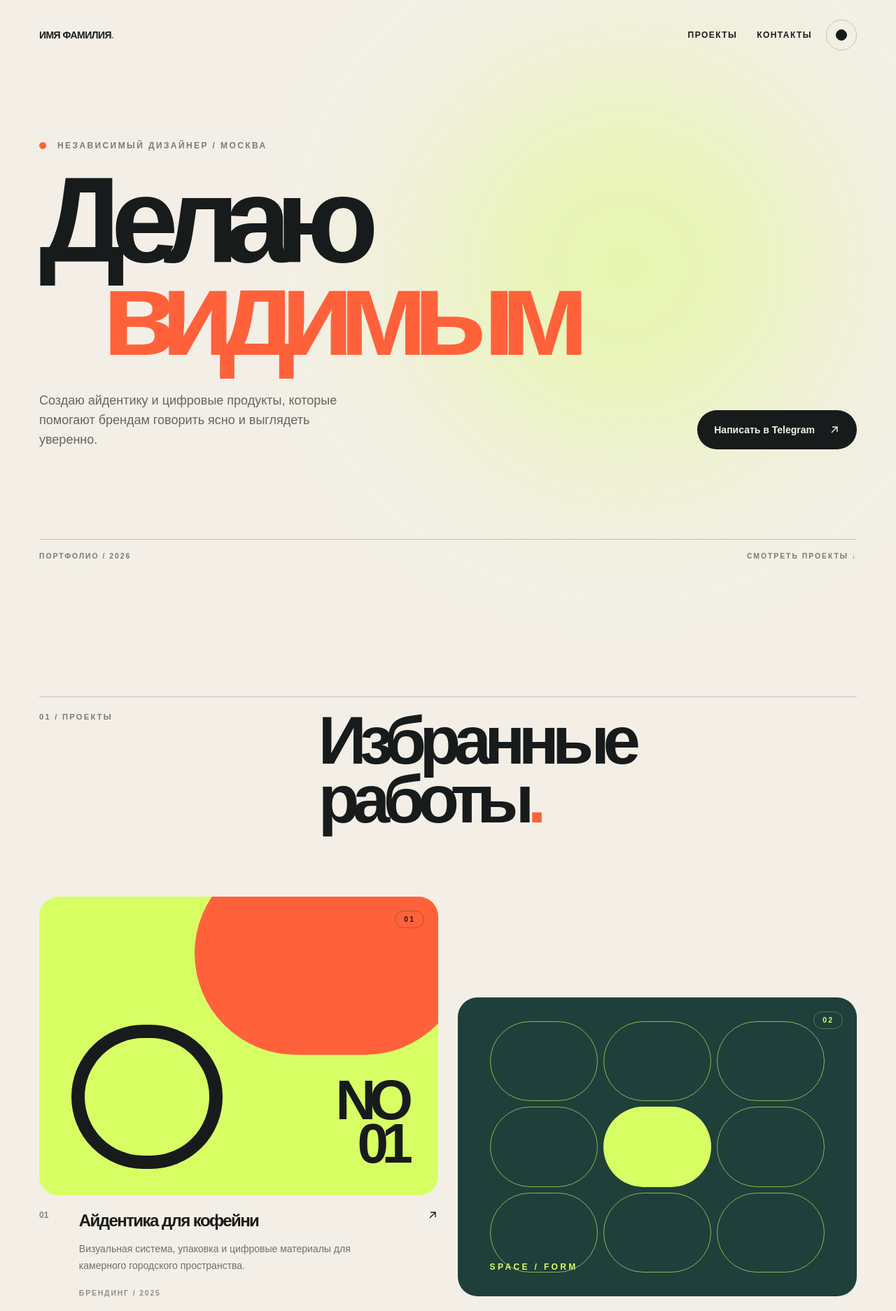
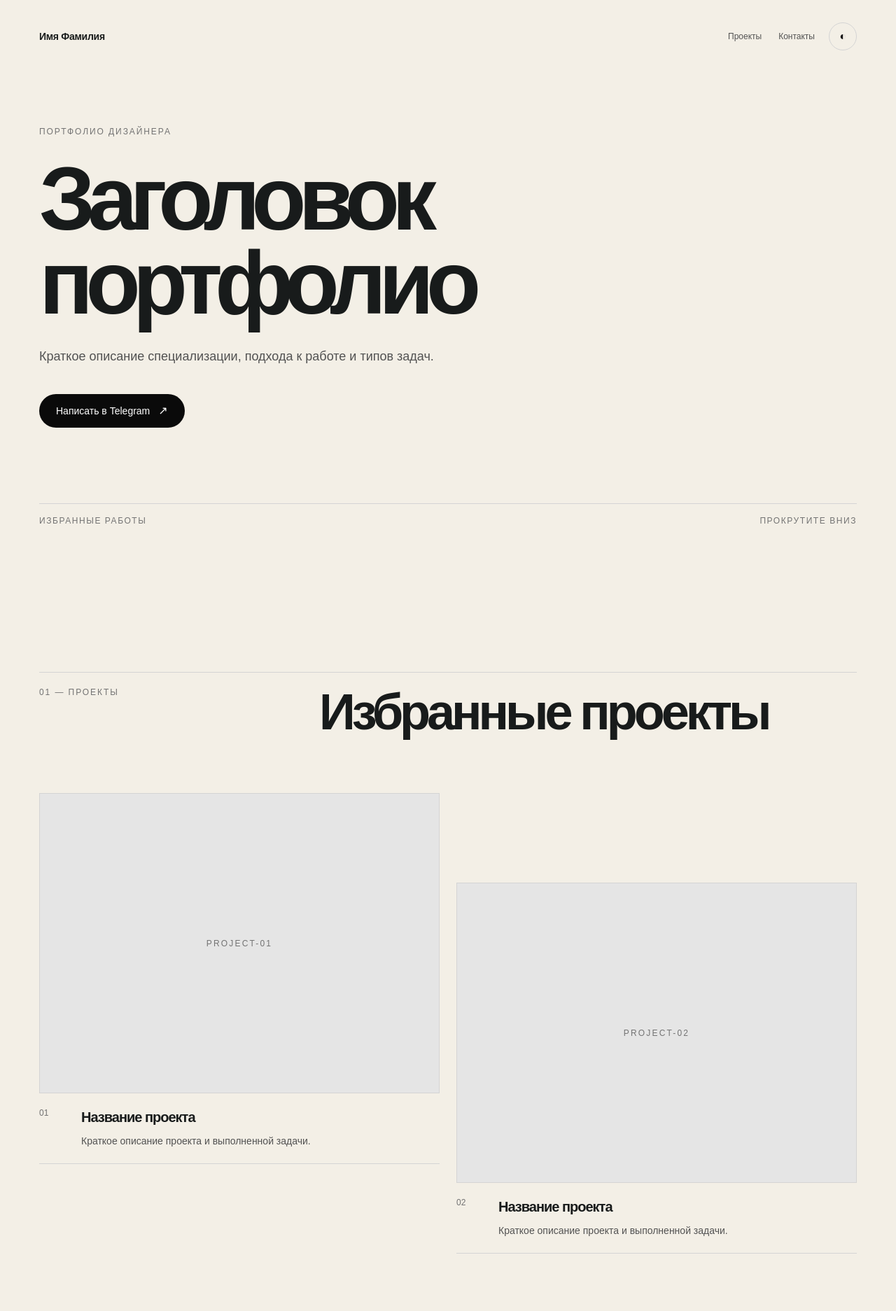
Before and after one commit to solomonovskolopendrov-tech/portfolio, a Next.js app: page / in a window 1280 px wide. Shown: the top 1873 px of the page at 70% size. Built offline with nearby package versions, Linux system fonts and the light colour scheme.

Commit message:
Revert "Redesign portfolio sections"
This reverts commit a1af926be83ea0675afd8db5efab6cbdda19c79d.

```diff
--- a/components/portfolio.tsx
+++ b/components/portfolio.tsx
@@ -8,62 +8,35 @@ const projects = [
   {
     id: "project-01",
     number: "01",
-    title: "Айдентика для кофейни",
-    description:
-      "Визуальная система, упаковка и цифровые материалы для камерного городского пространства.",
-    category: "Брендинг",
-    year: "2025",
-    preview: "preview-sun",
+    title: "Название проекта",
+    description: "Краткое описание проекта и выполненной задачи.",
   },
   {
     id: "project-02",
     number: "02",
-    title: "Сайт архитектурного бюро",
-    description:
-      "Спокойный цифровой каталог проектов с ясной типографикой и вниманием к деталям.",
-    category: "Веб-дизайн",
-    year: "2025",
-    preview: "preview-grid",
+    title: "Название проекта",
+    description: "Краткое описание проекта и выполненной задачи.",
   },
   {
     id: "project-03",
     number: "03",
-    title: "Культурный фестиваль",
-    description:
-      "Гибкая графическая система для афиш, навигации и коммуникаций в социальных сетях.",
-    category: "Арт-дирекшн",
-    year: "2024",
-    preview: "preview-type",
+    title: "Название проекта",
+    description: "Краткое описание проекта и выполненной задачи.",
   },
 ];
 
-function ArrowIcon() {
-  return (
-    <svg
-      aria-hidden="true"
-      className="h-4 w-4 transition-transform duration-300 group-hover:translate-x-1 group-hover:-translate-y-1"
-      fill="none"
-      viewBox="0 0 16 16"
-    >
-      <path d="M4 12 12 4M5 4h7v7" stroke="currentColor" strokeWidth="1.4" />
-    </svg>
-  );
-}
-
-function TelegramLink({ inverted = false }: { inverted?: boolean }) {
+function TelegramLink({ className = "" }: { className?: string }) {
   return (
     <a
-      className={`group inline-flex min-h-14 items-center gap-5 rounded-full px-6 text-sm font-semibold transition-all duration-300 ${
-        inverted
-          ? "bg-[#f3efe6] text-[#181b1b] hover:bg-[#d7ff64]"
-          : "bg-[#181b1b] text-[#f3efe6] hover:bg-[#d7ff64] hover:text-[#181b1b] dark:bg-[#f3efe6] dark:text-[#181b1b] dark:hover:bg-[#d7ff64]"
-      }`}
+      className={`inline-flex min-h-12 items-center justify-center rounded-full bg-neutral-950 px-6 py-3 text-sm font-medium text-white outline-offset-4 dark:bg-neutral-100 dark:text-neutral-950 ${className}`}
       href={TELEGRAM_URL}
       target="_blank"
       rel="noreferrer"
     >
       Написать в Telegram
-      <ArrowIcon />
+      <span className="ml-3 text-base" aria-hidden="true">
+        ↗
+      </span>
     </a>
   );
 }
@@ -79,70 +52,13 @@ function ThemeToggle({
 
   return (
     <button
-      className="group flex h-11 w-11 items-center justify-center rounded-full border border-[#181b1b]/20 transition-colors hover:border-[#181b1b] dark:border-[#f3efe6]/25 dark:hover:border-[#f3efe6]"
+      className="flex h-10 w-10 items-center justify-center rounded-full border border-neutral-300 text-neutral-900 dark:border-neutral-700 dark:text-neutral-100"
       type="button"
       onClick={onToggle}
       aria-label={isDark ? "Включить светлую тему" : "Включить темную тему"}
     >
-      <span
-        className={`block h-4 w-4 rounded-full border border-current transition-all duration-300 ${
-          isDark ? "bg-[#d7ff64]" : "bg-[#181b1b] group-hover:bg-[#d7ff64]"
-        }`}
-        aria-hidden="true"
-      />
+      <span aria-hidden="true">{isDark ? "☼" : "◐"}</span>
     </button>
-  );
-}
-
-function ProjectPreview({ project }: { project: (typeof projects)[number] }) {
-  return (
-    <div
-      className={`project-preview ${project.preview} relative aspect-[4/3] overflow-hidden rounded-[1.75rem]`}
-    >
-      {project.preview === "preview-sun" && (
-        <>
-          <div className="absolute -right-[7%] -top-[15%] h-[68%] w-[68%] rounded-full bg-[#ff623b]" />
-          <div className="absolute bottom-[9%] left-[8%] h-[48%] w-[38%] rounded-full border-[1.2rem] border-[#181b1b]" />
-          <p className="absolute bottom-[10%] right-[8%] text-right text-[clamp(2.5rem,7vw,5rem)] font-black leading-[0.78] tracking-[-0.12em] text-[#181b1b]">
-            NO
-            <br />
-            01
-          </p>
-        </>
-      )}
-      {project.preview === "preview-grid" && (
-        <>
-          <div className="absolute inset-[8%] grid grid-cols-3 gap-2">
-            {Array.from({ length: 9 }).map((_, index) => (
-              <div
-                className={`rounded-full border border-[#d7ff64]/60 ${
-                  index === 4 ? "bg-[#d7ff64]" : ""
-                }`}
-                key={index}
-              />
-            ))}
-          </div>
-          <p className="absolute bottom-[8%] left-[8%] text-xs font-bold uppercase tracking-[0.28em] text-[#d7ff64]">
-            Space / Form
-          </p>
-        </>
-      )}
-      {project.preview === "preview-type" && (
-        <>
-          <p className="absolute -left-[3%] top-[1%] text-[clamp(7rem,19vw,16rem)] font-black leading-none tracking-[-0.18em] text-[#181b1b]">
-            A
-          </p>
-          <p className="absolute bottom-[8%] right-[7%] max-w-[9rem] text-right text-xs font-bold uppercase leading-5 tracking-[0.22em] text-[#181b1b]">
-            Culture
-            <br />
-            in motion
-          </p>
-        </>
-      )}
-      <span className="absolute right-5 top-5 rounded-full border border-current/30 px-3 py-1 text-[0.65rem] font-bold uppercase tracking-[0.2em]">
-        {project.number}
-      </span>
-    </div>
   );
 }
 
@@ -165,60 +81,45 @@ export function Portfolio() {
   }
 
   return (
-    <main className="overflow-hidden">
+    <main>
       <section
-        className="relative flex min-h-screen flex-col px-5 pb-6 pt-5 sm:px-8 lg:px-14 lg:pb-8 lg:pt-7"
+        className="flex min-h-screen flex-col px-5 pb-8 pt-5 sm:px-8 lg:px-14 lg:pb-12 lg:pt-8"
         aria-labelledby="hero-heading"
       >
-        <div className="hero-glow" aria-hidden="true" />
-        <header className="relative z-10 flex items-center justify-between">
-          <a className="text-sm font-black uppercase tracking-[-0.04em]" href="#">
-            Имя Фамилия<span className="text-[#ff623b]">.</span>
-          </a>
+        <header className="flex items-center justify-between">
+          <p className="text-sm font-semibold tracking-[-0.02em]">
+            Имя Фамилия
+          </p>
           <div className="flex items-center gap-5">
-            <nav className="hidden items-center gap-7 text-xs font-bold uppercase tracking-[0.12em] sm:flex">
-              <a className="nav-link" href="#projects">
-                Проекты
-              </a>
-              <a className="nav-link" href="#contacts">
-                Контакты
-              </a>
+            <nav className="hidden items-center gap-6 text-xs text-neutral-600 dark:text-neutral-400 sm:flex">
+              <a href="#projects">Проекты</a>
+              <a href="#contacts">Контакты</a>
             </nav>
             <ThemeToggle theme={theme} onToggle={toggleTheme} />
           </div>
         </header>
 
-        <div className="relative z-10 flex flex-1 items-center py-24 lg:py-32">
-          <div className="w-full">
-            <div className="mb-8 flex items-center gap-4">
-              <span className="h-2.5 w-2.5 rounded-full bg-[#ff623b]" />
-              <p className="text-xs font-bold uppercase tracking-[0.2em] text-[#181b1b]/55 dark:text-[#f3efe6]/60">
-                Независимый дизайнер / Москва
-              </p>
-            </div>
+        <div className="flex flex-1 items-center py-24">
+          <div className="max-w-5xl">
+            <p className="mb-7 text-xs uppercase tracking-[0.16em] text-neutral-500 dark:text-neutral-400">
+              Портфолио дизайнера
+            </p>
             <h1
-              className="max-w-7xl text-[clamp(4.3rem,13.5vw,13rem)] font-black leading-[0.77] tracking-[-0.13em]"
+              className="max-w-5xl text-[clamp(3.3rem,10vw,9rem)] font-semibold leading-[0.93] tracking-[-0.085em]"
               id="hero-heading"
             >
-              Делаю
-              <br />
-              <span className="ml-[7vw] text-[#ff623b]">видимым</span>
+              Заголовок портфолио
             </h1>
-            <div className="mt-11 flex flex-col items-start justify-between gap-8 sm:flex-row sm:items-end">
-              <p className="max-w-md text-base leading-7 text-[#181b1b]/65 dark:text-[#f3efe6]/65 sm:text-lg">
-                Создаю айдентику и цифровые продукты, которые помогают брендам
-                говорить ясно и выглядеть уверенно.
-              </p>
-              <TelegramLink />
-            </div>
+            <p className="mt-8 max-w-xl text-base leading-7 text-neutral-600 dark:text-neutral-400 sm:text-lg">
+              Краткое описание специализации, подхода к работе и типов задач.
+            </p>
+            <TelegramLink className="mt-10" />
           </div>
         </div>
 
-        <div className="relative z-10 flex items-end justify-between border-t border-[#181b1b]/20 pt-4 text-[0.65rem] font-bold uppercase tracking-[0.19em] text-[#181b1b]/55 dark:border-[#f3efe6]/20 dark:text-[#f3efe6]/55">
-          <span>Портфолио / 2026</span>
-          <a className="nav-link" href="#projects">
-            Смотреть проекты ↓
-          </a>
+        <div className="flex items-end justify-between border-t border-neutral-300 pt-4 text-xs uppercase tracking-[0.13em] text-neutral-500 dark:border-neutral-800 dark:text-neutral-500">
+          <span>Избранные работы</span>
+          <span>Прокрутите вниз</span>
         </div>
       </section>
 
@@ -227,41 +128,37 @@ export function Portfolio() {
         id="projects"
         aria-labelledby="projects-heading"
       >
-        <div className="grid gap-7 border-t border-[#181b1b]/20 pt-5 dark:border-[#f3efe6]/20 lg:grid-cols-12">
-          <p className="section-label lg:col-span-4">01 / Проекты</p>
+        <div className="grid gap-8 border-t border-neutral-300 pt-5 dark:border-neutral-800 lg:grid-cols-12">
+          <p className="text-xs uppercase tracking-[0.16em] text-neutral-500 lg:col-span-4">
+            01 — Проекты
+          </p>
           <h2
-            className="max-w-4xl text-5xl font-black leading-[0.88] tracking-[-0.1em] sm:text-7xl lg:col-span-8 lg:text-8xl"
+            className="text-4xl font-semibold tracking-[-0.07em] sm:text-6xl lg:col-span-8 lg:text-7xl"
             id="projects-heading"
           >
-            Избранные
-            <br />
-            работы<span className="text-[#ff623b]">.</span>
+            Избранные проекты
           </h2>
         </div>
 
-        <div className="mt-16 grid gap-x-7 gap-y-16 sm:mt-24 lg:grid-cols-12 lg:gap-y-24">
+        <div className="mt-14 grid gap-x-6 gap-y-14 sm:mt-20 lg:grid-cols-12 lg:gap-y-24">
           {projects.map((project, index) => (
             <article
-              className={`group lg:col-span-6 ${index === 1 ? "lg:mt-36" : ""}`}
+              className={`group lg:col-span-6 ${
+                index === 1 ? "lg:mt-32" : ""
+              }`}
               key={project.id}
             >
-              <ProjectPreview project={project} />
-              <div className="grid grid-cols-[2.8rem_1fr] gap-3 border-b border-[#181b1b]/20 pb-6 pt-5 dark:border-[#f3efe6]/20">
-                <p className="text-xs font-bold text-[#181b1b]/50 dark:text-[#f3efe6]/50">
-                  {project.number}
-                </p>
+              <div className="flex aspect-[4/3] items-center justify-center border border-neutral-300 bg-neutral-200 text-xs uppercase tracking-[0.18em] text-neutral-500 dark:border-neutral-800 dark:bg-neutral-900 dark:text-neutral-600">
+                {project.id}
+              </div>
+              <div className="grid grid-cols-[3rem_1fr] gap-3 border-b border-neutral-300 pb-5 pt-5 dark:border-neutral-800">
+                <p className="text-xs text-neutral-500">{project.number}</p>
                 <div>
-                  <div className="flex items-start justify-between gap-4">
-                    <h3 className="text-2xl font-black tracking-[-0.065em]">
-                      {project.title}
-                    </h3>
-                    <ArrowIcon />
-                  </div>
-                  <p className="mt-3 max-w-md text-sm leading-6 text-[#181b1b]/60 dark:text-[#f3efe6]/60">
+                  <h3 className="text-xl font-semibold tracking-[-0.05em]">
+                    {project.title}
+                  </h3>
+                  <p className="mt-2 max-w-md text-sm leading-6 text-neutral-600 dark:text-neutral-400">
                     {project.description}
-                  </p>
-                  <p className="mt-5 text-[0.65rem] font-bold uppercase tracking-[0.18em] text-[#181b1b]/45 dark:text-[#f3efe6]/45">
-                    {project.category} / {project.year}
                   </p>
                 </div>
               </div>
@@ -271,37 +168,31 @@ export function Portfolio() {
       </section>
 
       <section
-        className="relative overflow-hidden bg-[#181b1b] px-5 pb-7 pt-20 text-[#f3efe6] sm:px-8 sm:pt-28 lg:px-14 lg:pt-36"
+        className="bg-neutral-950 px-5 pb-7 pt-20 text-neutral-100 dark:bg-neutral-100 dark:text-neutral-950 sm:px-8 sm:pt-28 lg:px-14 lg:pt-36"
         id="contacts"
         aria-labelledby="contacts-heading"
       >
-        <div className="contact-orb" aria-hidden="true" />
-        <div className="relative z-10 grid gap-8 border-t border-[#f3efe6]/25 pt-5 lg:grid-cols-12">
-          <p className="section-label !text-[#f3efe6]/55 lg:col-span-4">
-            02 / Контакты
+        <div className="grid gap-8 border-t border-neutral-700 pt-5 dark:border-neutral-300 lg:grid-cols-12">
+          <p className="text-xs uppercase tracking-[0.16em] text-neutral-400 dark:text-neutral-600 lg:col-span-4">
+            02 — Контакты
           </p>
           <div className="lg:col-span-8">
             <h2
-              className="max-w-5xl text-[clamp(4rem,10vw,9rem)] font-black leading-[0.82] tracking-[-0.12em]"
+              className="max-w-4xl text-5xl font-semibold leading-[0.95] tracking-[-0.075em] sm:text-7xl lg:text-8xl"
               id="contacts-heading"
             >
-              Начнем
-              <br />
-              <span className="text-[#d7ff64]">проект?</span>
+              Обсудим ваш проект
             </h2>
-            <p className="mt-9 max-w-lg text-base leading-7 text-[#f3efe6]/60 sm:text-lg">
-              Расскажите о задаче, сроках и формате работы. Я отвечу и предложу
-              следующий шаг.
+            <p className="mt-8 max-w-lg text-base leading-7 text-neutral-400 dark:text-neutral-600">
+              Краткая контактная информация и приглашение обсудить задачу.
             </p>
-            <div className="mt-10">
-              <TelegramLink inverted />
-            </div>
+            <TelegramLink className="mt-10 !bg-white !text-neutral-950 dark:!bg-neutral-950 dark:!text-white" />
           </div>
         </div>
 
-        <footer className="relative z-10 mt-28 flex flex-col gap-3 border-t border-[#f3efe6]/25 pt-5 text-[0.65rem] font-bold uppercase tracking-[0.18em] text-[#f3efe6]/50 sm:mt-40 sm:flex-row sm:justify-between">
+        <footer className="mt-24 flex flex-col gap-3 border-t border-neutral-700 pt-5 text-xs uppercase tracking-[0.13em] text-neutral-400 dark:border-neutral-300 dark:text-neutral-600 sm:mt-36 sm:flex-row sm:justify-between">
           <span>Имя Фамилия</span>
-          <span>Дизайн / Арт-дирекшн / 2026</span>
+          <span>Портфолио дизайнера</span>
         </footer>
       </section>
     </main>
```
